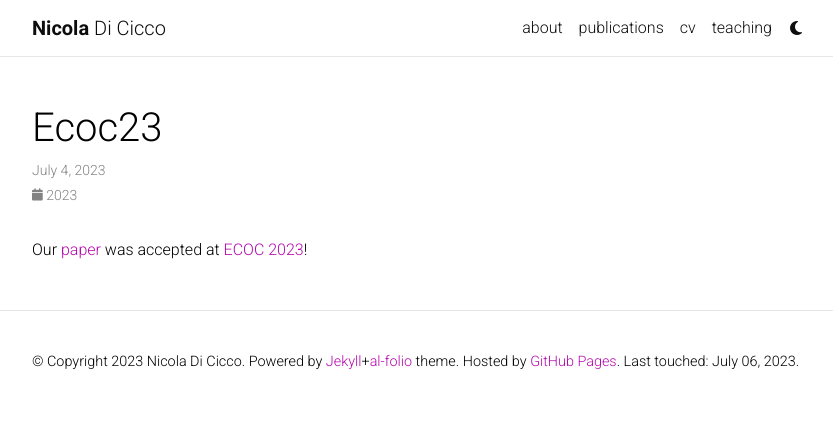
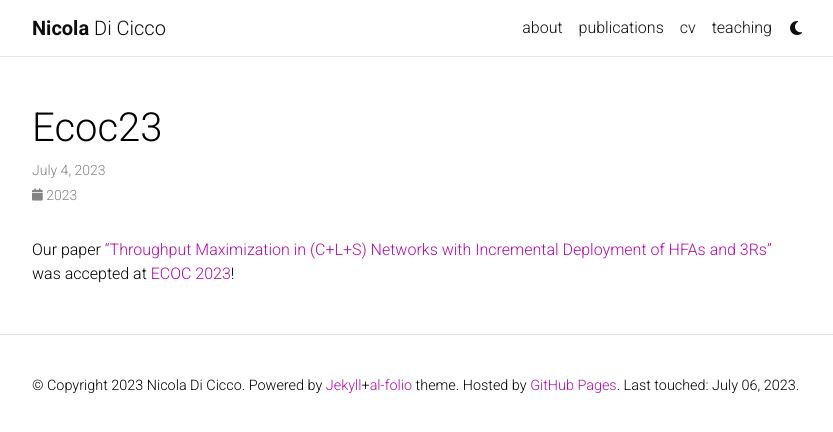
Before and after one commit to jiahengxiong/jiahengxiong1.github.io, a Jekyll site: the page built from _news/ecoc23.md, in a window 1280 px wide. Shown: the top 432 px of the page, without its empty margins (223-1056 px from the left). Built offline with Jekyll 4.4.1, drawn with Linux system fonts in a browser that asks for light colours; full-size pictures stand in for the smaller copies a plugin makes; comment, search, counter and statistics services are not loaded; a style sheet for code colours, icons or effects is not loaded.

```diff
--- a/_news/ecoc23.md
+++ b/_news/ecoc23.md
@@ -5,4 +5,5 @@ inline: true
 related_posts: false
 ---
 
-Our [paper](/assets/pdf/ecoc23.pdf) was accepted at [ECOC 2023](https://www.ecocexhibition.com)!
+Our paper ["Throughput Maximization in (C+L+S) Networks
+with Incremental Deployment of HFAs and 3Rs"](/assets/pdf/ecoc23.pdf) was accepted at [ECOC 2023](https://www.ecocexhibition.com)!
```
Also changed, not shown: _news/sigcomm23.md (added, +8 -0 lines), 1 other file.
